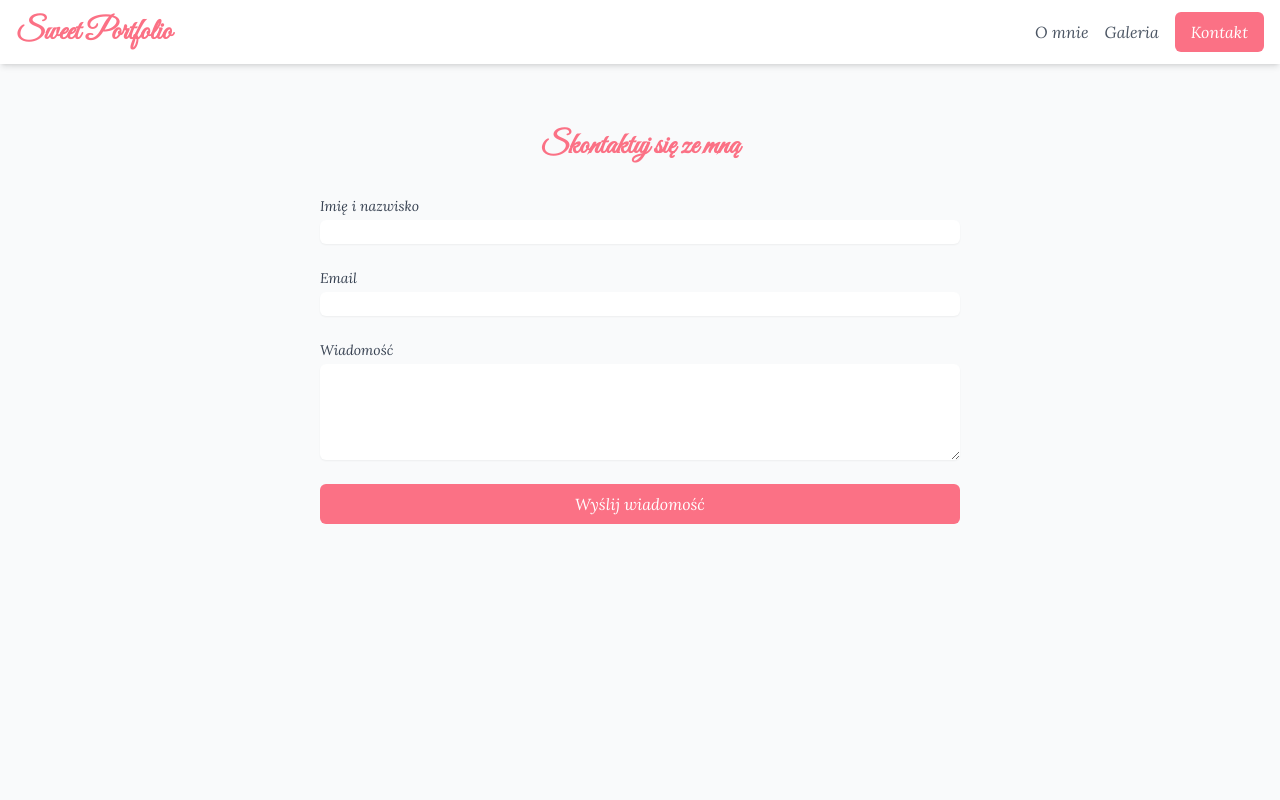
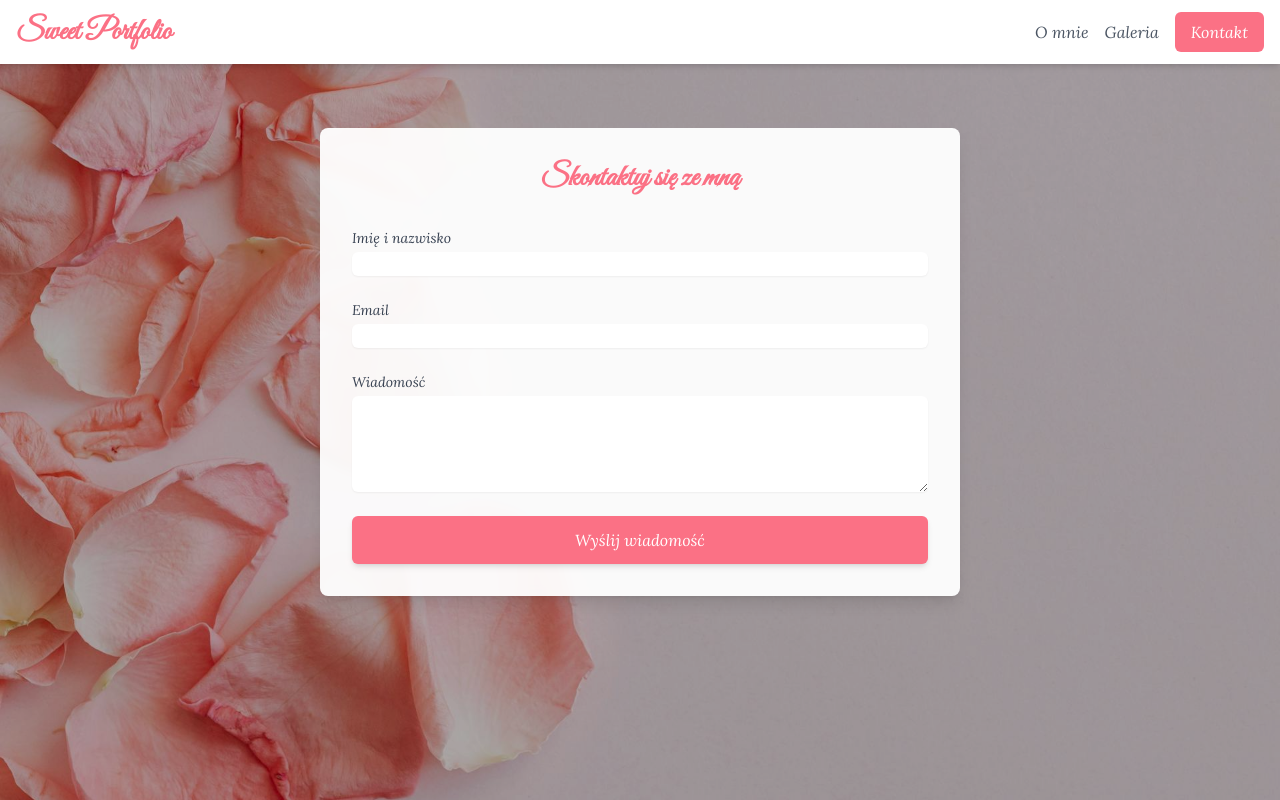
Before and after one commit to rafalwizen/sweet-creations, a React (Vite) app: page /contact in a window 1280 px wide. Built offline with nearby package versions, Linux system fonts and the light colour scheme.

Commit message:
Add background image to Contact section

```diff
--- a/src/pages/Contact.tsx
+++ b/src/pages/Contact.tsx
@@ -14,8 +14,15 @@ const Contact = () => {
     };
 
     return (
-        <div className="min-h-screen pt-16 bg-background">
-            <div className="max-w-2xl mx-auto px-4 py-16">
+        <div className="min-h-screen pt-24 md:pt-16 relative">
+            <div
+                className="absolute inset-0 bg-[url('/your-background-image.jpg')] bg-cover bg-center bg-no-repeat"
+                style={{ backgroundImage: "url('/background-image-contact.jpg')" }}
+            />
+            <div className="absolute inset-0 bg-black/30" />
+
+            <div className="relative max-w-2xl mx-auto px-4 py-16">
+                <div className="bg-white/95 backdrop-blur-sm p-8 rounded-lg shadow-lg">
                     <h1 className="text-3xl font-bold text-primary text-center mb-8">
                         Skontaktuj się ze mną
                     </h1>
@@ -31,7 +38,7 @@ const Contact = () => {
                                 type="text"
                                 id="name"
                                 required
-                            className="mt-1 block w-full rounded-md border-gray-300 shadow-sm focus:border-primary focus:ring-primary"
+                                className="mt-1 block w-full rounded-md border-gray-300 shadow-sm focus:border-primary focus:ring-primary bg-white"
                                 value={formData.name}
                                 onChange={(e) =>
                                     setFormData({ ...formData, name: e.target.value })
@@ -49,7 +56,7 @@ const Contact = () => {
                                 type="email"
                                 id="email"
                                 required
-                            className="mt-1 block w-full rounded-md border-gray-300 shadow-sm focus:border-primary focus:ring-primary"
+                                className="mt-1 block w-full rounded-md border-gray-300 shadow-sm focus:border-primary focus:ring-primary bg-white"
                                 value={formData.email}
                                 onChange={(e) =>
                                     setFormData({ ...formData, email: e.target.value })
@@ -67,7 +74,7 @@ const Contact = () => {
                                 id="message"
                                 required
                                 rows={4}
-                            className="mt-1 block w-full rounded-md border-gray-300 shadow-sm focus:border-primary focus:ring-primary"
+                                className="mt-1 block w-full rounded-md border-gray-300 shadow-sm focus:border-primary focus:ring-primary bg-white"
                                 value={formData.message}
                                 onChange={(e) =>
                                     setFormData({ ...formData, message: e.target.value })
@@ -76,13 +83,14 @@ const Contact = () => {
                         </div>
                         <button
                             type="submit"
-                        className="w-full bg-primary text-white py-2 px-4 rounded-md hover:bg-accent transition-colors"
+                            className="w-full bg-primary text-white py-3 px-4 rounded-md hover:bg-accent transition-colors shadow-md hover:shadow-lg"
                         >
                             Wyślij wiadomość
                         </button>
                     </form>
                 </div>
             </div>
+        </div>
     );
 };
 
```
Also changed, not shown: public/background-image-contact.jpg (added). Lines whose indentation alone changed are shown as unchanged.
